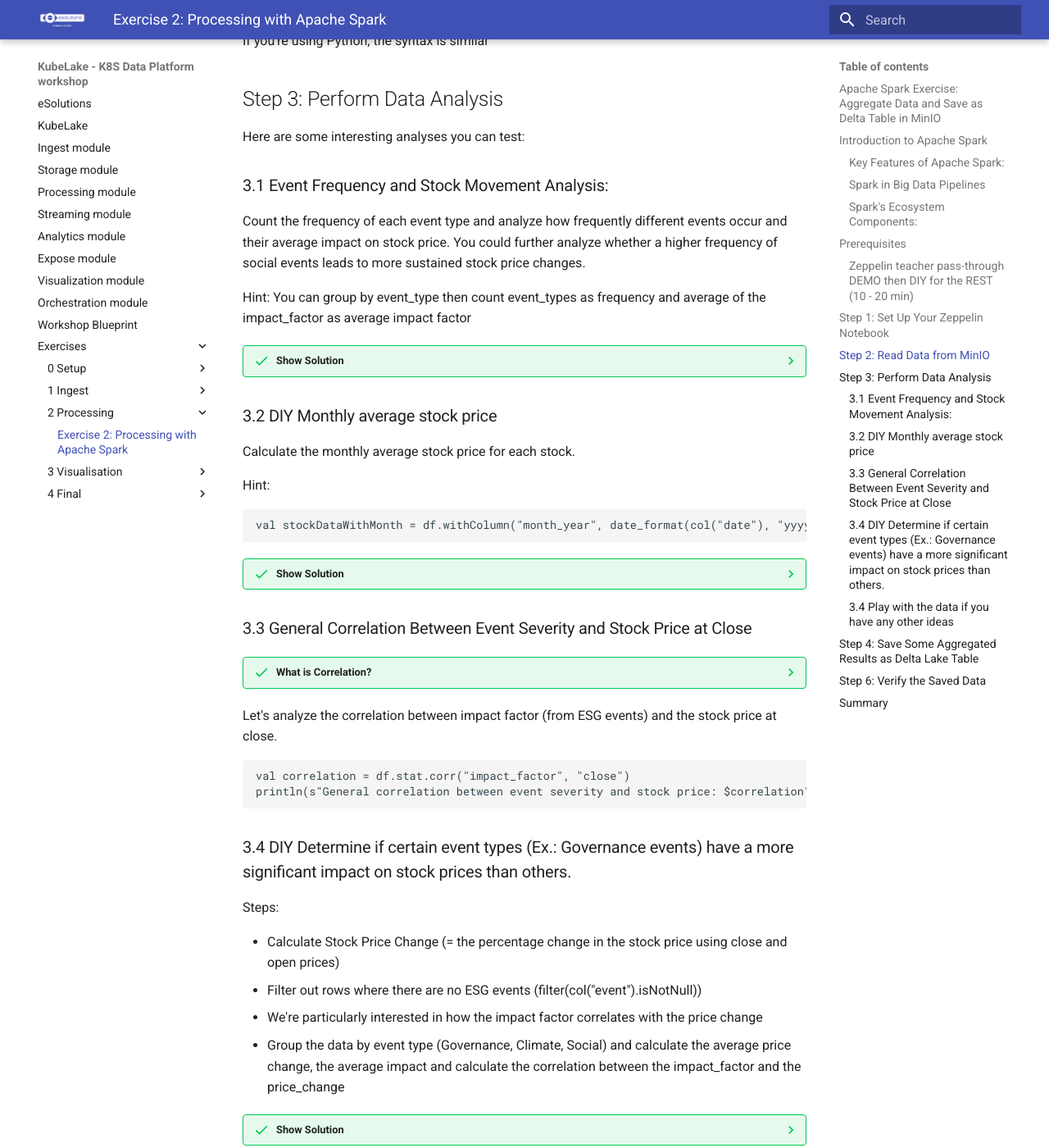
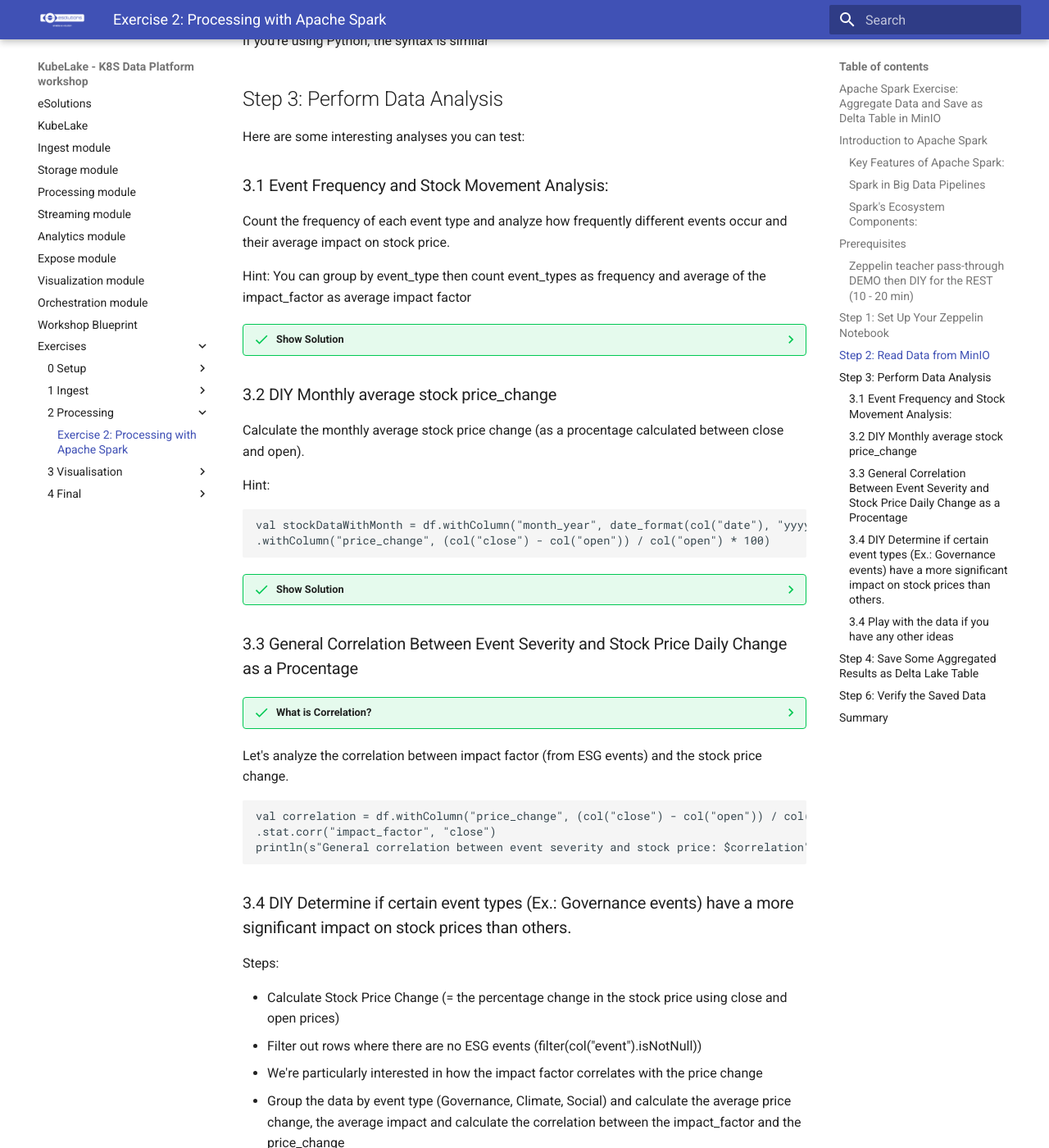
Before and after one commit to eSolutionsTech/kubelake-bdw-2024, an MkDocs documentation site: the page built from docs/exercises/2-Processing/workshop.md, in a window 1280 px wide and 1400 px high, scrolled down 2707 px. Shown: the whole window at 82% size. Built offline with MkDocs 1.6.1 and Material for MkDocs 9.7.7, drawn with Linux system fonts in a browser that asks for light colours.

Commit message:
Tweak a bit the exercises

````diff
--- a/docs/exercises/2-Processing/workshop.md
+++ b/docs/exercises/2-Processing/workshop.md
@@ -100,7 +100,6 @@ Here are some interesting analyses you can test:
 ### 3.1 Event Frequency and Stock Movement Analysis:
 
 Count the frequency of each event type and analyze how frequently different events occur and their average impact on stock price.
-You could further analyze whether a higher frequency of social events leads to more sustained stock price changes.
 
 Hint:
 You can group by event_type then count event_types as frequency and average of the impact_factor as average impact factor
@@ -115,24 +114,26 @@ You can group by event_type then count event_types as frequency and average of t
       z.show(eventFrequency)
       ```
 
-### 3.2 DIY Monthly average stock price
+### 3.2 DIY Monthly average stock price_change
 
-Calculate the monthly average stock price for each stock.
+Calculate the monthly average stock price change (as a procentage calculated between close and open).
 
 Hint:
 ```
 val stockDataWithMonth = df.withColumn("month_year", date_format(col("date"), "yyyy-MM"))
+.withColumn("price_change", (col("close") - col("open")) / col("open") * 100)
+
 ```
 ??? success "Show Solution"
       ```
       val stockDataWithMonth = df.withColumn("month_year", date_format(col("date"), "yyyy-MM"))
-      val stockMonthlyAvg = stockDataWithMonth.groupBy("month_year")
-      .agg(avg("close").as("monthly_avg_close"))
+      val stockChangeMonthlyAvg = stockDataWithMonth.groupBy("month_year")
+      .agg(avg("price_change").as("monthly_avg_price_change"))
       .orderBy("month_year")
       z.show(monthly_avg)
       ```
 
-### 3.3  General Correlation Between Event Severity and Stock Price at Close
+### 3.3  General Correlation Between Event Severity and Stock Price Daily Change as a Procentage
 
 ??? success "What is Correlation?"
 
@@ -141,9 +142,10 @@ val stockDataWithMonth = df.withColumn("month_year", date_format(col("date"), "y
         Values close to -1: Strong negative correlation (as one variable increases, the other decreases).
         Values close to 0: No or weak linear correlation (little to no linear relationship between the variables).
 
-Let's analyze the correlation between impact factor (from ESG events) and the stock price at close.
+Let's analyze the correlation between impact factor (from ESG events) and the stock price change.
 ```
-val correlation = df.stat.corr("impact_factor", "close")
+val correlation = df.withColumn("price_change", (col("close") - col("open")) / col("open") * 100)
+.stat.corr("impact_factor", "close")
 println(s"General correlation between event severity and stock price: $correlation")
 ```
 
@@ -162,10 +164,6 @@ and calculate the correlation between the impact_factor and the price_change
       val dfWithChange = df.withColumn("price_change", (col("close") - col("open")) / col("open") * 100)
 
       val dfWithEvents = dfWithChange.filter(col("event").isNotNull)
-
-      val correlation = dfWithEvents.stat.corr("impact_factor", "price_change")
-
-      println(s"Correlation between ESG event impact factor and stock price change: $correlation")
 
       // Group by Event Type and Analyze Impact
       val avgImpactByEventType = dfWithEvents.groupBy("event_type")
````
